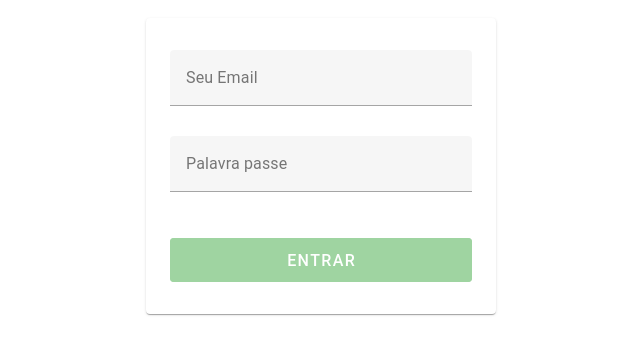
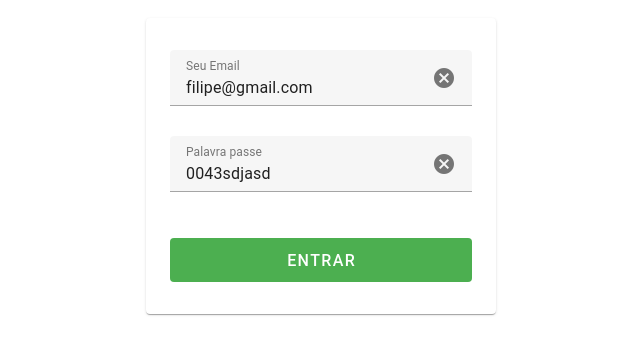
Before and after one commit to pedroavelin/processo, a Vue app: page / in a window 1280 px wide. Shown: the part 234-588 px from the top of the page, without its empty margins (319-959 px from the left). Built offline with nearby package versions, Linux system fonts and the light colour scheme.

Commit message:
WWWW
PPPPPPPP

```diff
--- a/package.json
+++ b/package.json
@@ -11,6 +11,7 @@
   },
   "dependencies": {
     "@mdi/font": "7.4.47",
+    "axios": "^1.7.9",
     "roboto-fontface": "*",
     "vue": "^3.4.31",
     "vuetify": "^3.6.14"
--- a/src/pages/LoginView.vue
+++ b/src/pages/LoginView.vue
@@ -2,12 +2,10 @@
   <v-container class="d-flex justify-center align-center" style="height: 100vh;">
     <v-sheet rounded>
       <v-card class="mx-auto px-6 py-8" width="350">
-        <v-form v-model="form" @submit.prevent="onSubmit">
+        <v-form @submit.prevent="login()">
 
           <v-text-field
-            v-model="email"
-            :readonly="loading"
-            :rules="[required]"
+            v-model="user.email"
             class="mb-2"
             label="Seu Email"
             clearable
@@ -15,23 +13,18 @@
           ></v-text-field>
 
           <v-text-field
-            v-model="password"
-            :readonly="loading"
-            :rules="[required]"
+            v-model="user.password"
             label="Palavra passe"
             placeholder="Digite a sua palavra passe"
             clearable
           ></v-text-field>
 <br>
           <v-btn
-            :disabled="!form"
-            :loading="loading"
             color="success"
             size="large"
             type="submit"
             variant="flat"
             block
-            @click="login()"
           >
             Entrar
           </v-btn>
@@ -42,24 +35,24 @@
 </template>
 
 <script setup>
-import { ref } from "vue";
-import { useRouter } from "vue-router";
+import https from '@/services/https.js';
+import { reactive } from "vue";
+import { useAuth } from '@/stores/auth.js'
 
-const router = useRouter();
-const form = ref(false);
-const email = ref(null);
-const password = ref(null);
-const loading = ref(false);
+const auth = useAuth();
+const user = reactive({
+  email: 'filipe@gmail.com',
+  password: '0043sdjasd'
+})
 
-const onSubmit = () => {
-  if (!form.value) return;
-
-  loading.value = true;
-  setTimeout(() =>{
-    loading.value= false;
-    router.push("/home")
-  }, 2000);
-};
-
-const required = (v) => !!v || "Campo obrigatório";
+  async function login(){
+    try {
+      const { data } = await https.post('/auth/login', user);
+      console.log(data);
+      auth.setToken(data.access_token);
+      auth.setUser(data.user)
+    } catch (error) {
+      console.log(error?.response?.data);
+    }
+  }
 </script>
--- /dev/null
+++ b/src/services/https.js
@@ -0,0 +1,10 @@
+import axios from 'axios'
+
+const axiosInstance = axios.create({
+    baseURL : 'https://www.tribunal.ksofy.com/api/v1',
+    headers: {
+        'Content-Type' : 'application/json'
+    }
+});
+
+export default axiosInstance;
--- /dev/null
+++ b/src/stores/auth.js
@@ -0,0 +1,22 @@
+import { ref } from 'vue';
+import { defineStore } from 'pinia'
+
+export const useAuth = defineStore('auth', () => {
+    const token = ref(localStorage.getItem('token'));
+    const user = ref(JSON.parse(localStorage.getItem('user')));
+
+    function setToken(tokenValue){
+        localStorage.setItem('token', tokenValue);
+        token.value = tokenValue;
+    }
+
+    function setUser(userValue){
+        localStorage.setItem("user", JSON.stringify(userValue));
+        user.value = userValue;
+    }
+
+    return{
+        setToken,
+        setUser
+    }
+})
```
Also changed, not shown: 1 other file (tests, documents, lock files or other folders).
